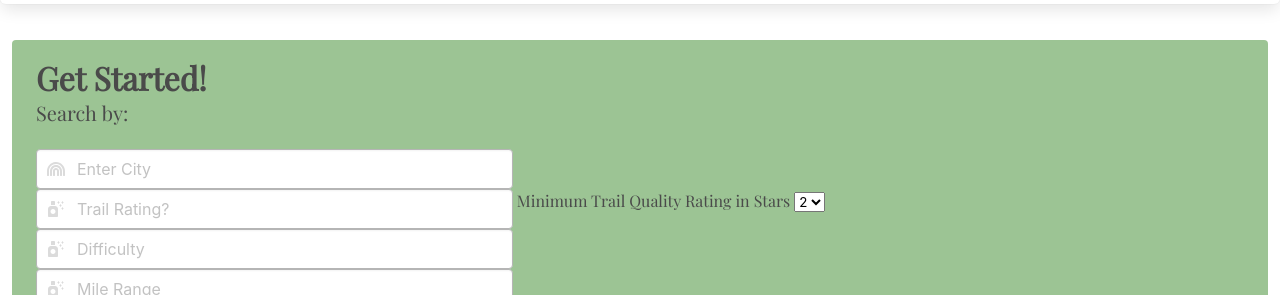
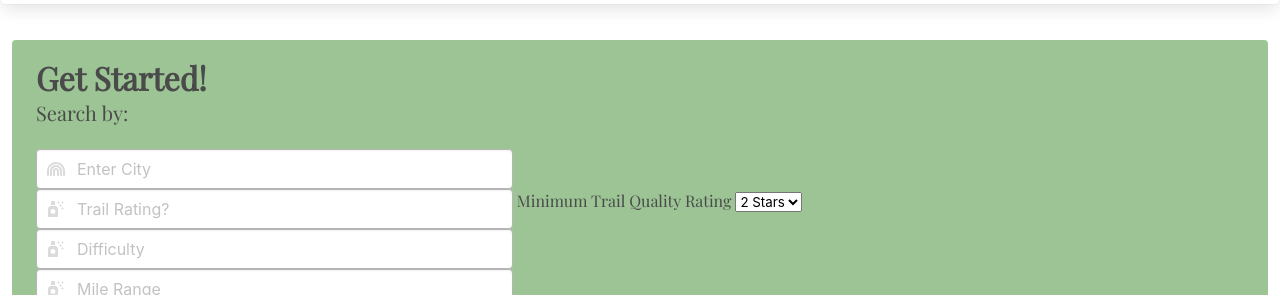
Before and after one commit to congmul/HikeLocal, a plain HTML site: page index.html in a window 1280 px wide. Shown: the part 505-800 px from the top of the page. Drawn offline with nearby package versions, Linux system fonts and the light colour scheme; some packages are replaced by stand-ins of ours; no server answers.

Commit message:
updated app.js to test api call to hiking project and store results in locations variable

```diff
--- a/index.html
+++ b/index.html
@@ -83,13 +83,13 @@
 
 
             -->
-            <label for="trail-rating">Minimum Trail Quality Rating in Stars</label>
+            <label for="trail-rating">Minimum Trail Quality Rating</label>
             <select name="trail-rating" id="trail-rating">
-              <option value="0">0</option>
-              <option value="1">1</option>
-              <option value="2" selected>2</option>
-              <option value="3">3</option>
-              <option value="4">4</option>
+              <option value="0">0 Stars</option>
+              <option value="1">1 Star</option>
+              <option value="2" selected>2 Stars</option>
+              <option value="3">3 Stars</option>
+              <option value="4">4 Stars</option>
             </select>
             <span class="icon is-large is-left">
               <i class="fas fa-air-freshener"></i>
--- a/js/app.js
+++ b/js/app.js
@@ -9,7 +9,7 @@ var trailRating = 0;
 var latitude = "";
 var longitude = "";
 var maxDistance = 0;
-var maxResults = 50;  // test value
+var maxResults = 500;  // maximum test value
 var sortBy = "distance"; // test value
 var locations;
 
@@ -40,8 +40,13 @@ $("#toTrails").on("click", function () {
         // Call Hiking API
         queryHikingProject(latitude, longitude, maxDistance, maxResults, sortBy, trailRating).then(data => {
           // Store returned trails array
-          locations = data;
+           locations = data;
         });
+
+        // Hiking Project API takes about 2-3 seconds to return the results depending on how many you ask for
+        setTimeout(()=> {
+          console.log(locations);
+        }, 3000);
         // hiking(latitude, longitude);
       });
 
```
